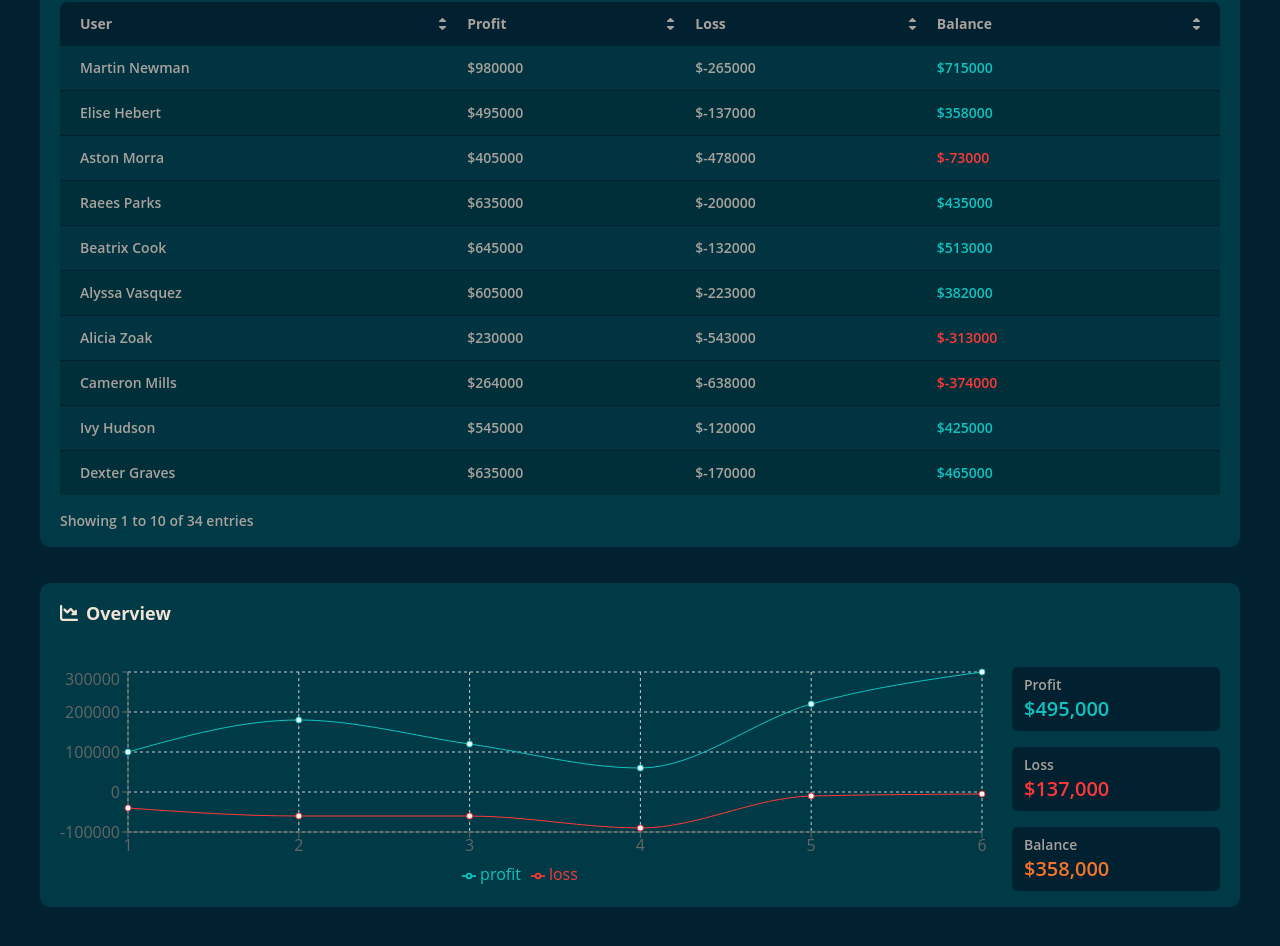
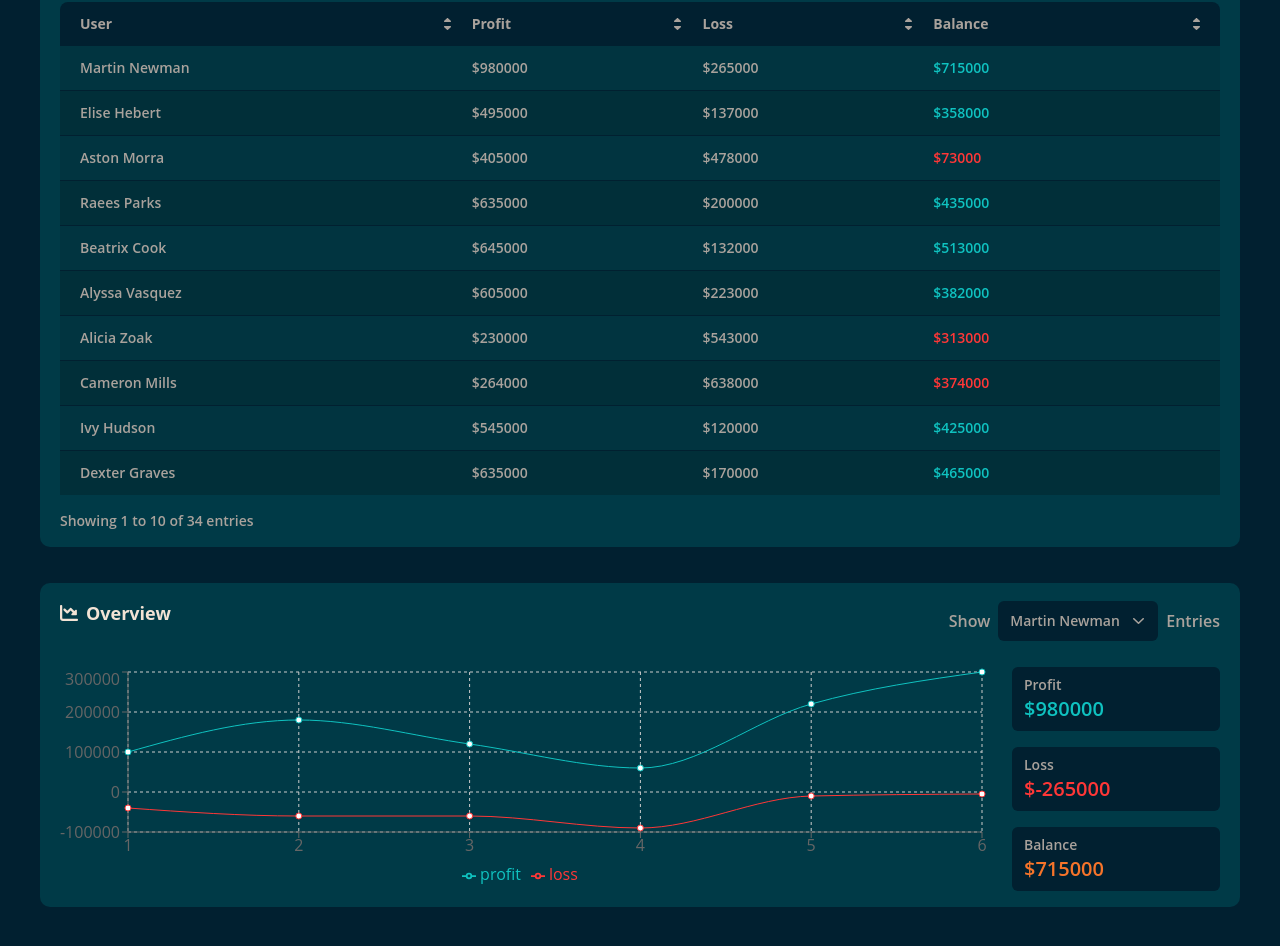
Before and after one commit to charliezone/fpfx-react-test, a React (Vite) app: page / in a window 1280 px wide. Shown: the part 260-1206 px from the top of the page. Built offline with nearby package versions, Linux system fonts and the light colour scheme; data requests are answered from the project's data file.

Commit message:
overview functionality

```diff
--- a/src/app/hooks.ts
+++ b/src/app/hooks.ts
@@ -1,5 +1,42 @@
-import { useDispatch, useSelector } from "react-redux"
-import type { AppDispatch, RootState } from "./store"
+import { useDispatch, useSelector } from "react-redux";
+import type { AppDispatch, RootState } from "./store";
+import { useGetUsersQuery } from "../features/Leaderboard/leaderboardApiSlice";
+import { TableHeadCellState } from "../features/Leaderboard/LeaderTable/TableHeadCell/tableHeadCellSlice";
 
-export const useAppDispatch = useDispatch.withTypes<AppDispatch>()
-export const useAppSelector = useSelector.withTypes<RootState>()
+export const useAppDispatch = useDispatch.withTypes<AppDispatch>();
+export const useAppSelector = useSelector.withTypes<RootState>();
+
+function constructQuery(
+    entries: number,
+    currentPage: number,
+    searchByUser: string,
+    orderBy: TableHeadCellState['orderBy'][0] | undefined,
+) {
+    let query = '';
+
+    query += `_limit=${entries}`;
+    query += `&_page=${currentPage}`;
+
+    if(searchByUser.length > 0)
+        query += `&q=${searchByUser}`;
+
+    if(orderBy)
+        query += `&_sort=name&_order=${orderBy[1]}`;
+
+    return query;
+}
+
+export function useUsersDataAndState() {
+    const displayEntries = useAppSelector((state) => state.displayEntries.value);
+    const paginator = useAppSelector((state) => state.paginator.value);
+    const searchByUser = useAppSelector((state) => state.searchByUser.value);
+    const orderBy = useAppSelector((state) => state.tableHeadCell.orderBy.find((item) => item[0] === 'user'));
+    const { data, isFetching } = useGetUsersQuery(constructQuery(displayEntries, paginator, searchByUser, orderBy));
+
+    return {
+        data,
+        isFetching,
+        displayEntries,
+        searchByUser,
+    };
+}
--- a/src/app/store.ts
+++ b/src/app/store.ts
@@ -5,6 +5,7 @@ import { displayEntrieSlice } from "../features/Leaderboard/DisplayEntries/displ
 import { paginatorSlice } from "../features/Leaderboard/Paginator/paginatorSlice";
 import { searchByUserSlice } from "../features/Leaderboard/SearchByUser/searchByUserSlice";
 import { tableHeadCellSlice } from "../features/Leaderboard/LeaderTable/TableHeadCell/tableHeadCellSlice";
+import { selectUsersSlice } from "../features/Overview/SelectUsers/selectUsersSlice";
 
 const rootReducer = combineSlices(
     apiSlice,
@@ -12,6 +13,7 @@ const rootReducer = combineSlices(
     paginatorSlice,
     searchByUserSlice,
     tableHeadCellSlice,
+    selectUsersSlice,
 );
 
 export type RootState = ReturnType<typeof rootReducer>;
--- a/src/features/Leaderboard/DisplayEntries/index.tsx
+++ b/src/features/Leaderboard/DisplayEntries/index.tsx
@@ -1,9 +1,10 @@
-import { ReactElement } from "react";
+import { ReactElement, ChangeEvent } from "react";
 import { selectEntry } from "./displayEntriesSlice";
-import { useAppSelector } from "../../../app/hooks";
+import { useAppDispatch, useAppSelector } from "../../../app/hooks";
 import { OptionSelector } from "../../common/OptionSelector";
 
 export function DisplayEntries() {
+    const dispatch = useAppDispatch();
     const optionSel = useAppSelector((state) => state.displayEntries.value);
 
     function getOptions() {
@@ -15,11 +16,15 @@ export function DisplayEntries() {
         return options;
     }
 
+    function handleOptionSelected(e: ChangeEvent<HTMLSelectElement>) {
+        dispatch(selectEntry(+e.target.value));
+    }
+
     return (
         <OptionSelector
             labelBefore="Show"
             labelAfter="Entries"
-            action={selectEntry}
+            handleOptionSelected={handleOptionSelected}
             style={{backgroundPosition: '35px center'}}
         >
             {getOptions()}
--- a/src/features/Leaderboard/LeaderTable/index.tsx
+++ b/src/features/Leaderboard/LeaderTable/index.tsx
@@ -74,9 +74,9 @@ export function LeaderTable({users}: LeaderTableProps) {
                                     ${profit}
                                 </td>
                                 <td className="pl-5 last:pr-5 py-3 font-semibold text-sm text-cloudy">
-                                    ${loss}
+                                    ${Math.abs(loss)}
                                 </td>
-                                <td className={`pl-5 last:pr-5 py-3 font-semibold text-sm ${balance > 0 ? 'text-java' : 'text-redOrange'}`}>${balance}</td>
+                                <td className={`pl-5 last:pr-5 py-3 font-semibold text-sm ${balance > 0 ? 'text-java' : 'text-redOrange'}`}>${Math.abs(balance)}</td>
                             </tr>
                         );
                     })}
--- a/src/features/Leaderboard/index.tsx
+++ b/src/features/Leaderboard/index.tsx
@@ -1,45 +1,19 @@
 import { useEffect } from 'react';
 import { CurrentDisplayedEntries } from './CurrentDisplayedEntries';
-import { useAppSelector } from '../../app/hooks';
 import { useAppDispatch } from '../../app/hooks';
 import { selectPage } from './Paginator/paginatorSlice';
-import { useGetUsersQuery } from './leaderboardApiSlice';
 import { DisplayEntries } from './DisplayEntries';
 import { LeaderTable } from './LeaderTable';
 import { Paginator } from './Paginator';
 import { SearchByUser } from './SearchByUser';
 import { DEFAULT_CURRENT_PAGE } from './Paginator/paginatorSlice';
 import { DEFAULT_DISPLAY_ENTRIES } from './DisplayEntries/displayEntriesSlice';
-import { TableHeadCellState } from './LeaderTable/TableHeadCell/tableHeadCellSlice';
+import { useUsersDataAndState } from '../../app/hooks';
 import Icon from './leaderboard-icon.svg';
-
-function constructQuery(
-    entries: number,
-    currentPage: number,
-    searchByUser: string,
-    orderBy: TableHeadCellState['orderBy'][0] | undefined,
-) {
-    let query = '';
-
-    query += `_limit=${entries}`;
-    query += `&_page=${currentPage}`;
-
-    if(searchByUser.length > 0)
-        query += `&q=${searchByUser}`;
-
-    if(orderBy)
-        query += `&_sort=name&_order=${orderBy[1]}`;
-
-    return query;
-}
 
 export function Leaderboard() {
     const dispatch = useAppDispatch();
-    const displayEntries = useAppSelector((state) => state.displayEntries.value);
-    const paginator = useAppSelector((state) => state.paginator.value);
-    const searchByUser = useAppSelector((state) => state.searchByUser.value);
-    const orderBy = useAppSelector((state) => state.tableHeadCell.orderBy.find((item) => item[0] === 'user'));
-    const { data, isFetching } = useGetUsersQuery(constructQuery(displayEntries, paginator, searchByUser, orderBy));
+    const { data, isFetching, displayEntries, searchByUser } = useUsersDataAndState();
 
     useEffect(() => {
         dispatch(selectPage(DEFAULT_CURRENT_PAGE))
--- a/src/features/Overview/SelectUsers/index.tsx
+++ b/src/features/Overview/SelectUsers/index.tsx
@@ -1,37 +1,39 @@
-import { useState, ReactElement } from "react";
+import { ReactElement, ChangeEvent } from "react";
 import { OptionSelector } from "../../common/OptionSelector";
+import { User } from "../../Leaderboard/leaderboardApiSlice";
+import { selectUser } from "./selectUsersSlice";
+import { useAppDispatch, useAppSelector } from "../../../app/hooks";
 
-export function SelectUsers() {
-    const [optionSelected, setOptionSelected] = useState<number | string>('Martin Newman');
-    const users: string[] = [
-        'Martin Newman',
-        'Elise Hebert',
-        'Aston Morra',
-        'Raees Parks',
-        'Beatrix Cook',
-        'Alyssa Vasquez',
-    ];
+type SelectUsersProps = {
+    users: User[];
+}
+
+export function SelectUsers({ users }: SelectUsersProps) {
+    const dispatch = useAppDispatch();
+    const userSelected = useAppSelector((state) => state.selectUsers.value);
+
+    function handleOptionSelected(e: ChangeEvent<HTMLSelectElement>) {
+        dispatch(selectUser(e.target.value));
+    }
 
     function getOptions() {
-        const options: ReactElement[] = [<option value={optionSelected} key={optionSelected}>{optionSelected}</option>];
+        const options: ReactElement[] = [];
 
         for (const user of users)
-            user !== optionSelected && options.push(<option value={user} key={user}>{user}</option>);
+            options.push(<option value={user.id} key={user.id}>{user.name} {user.lastname}</option>);
 
         return options;
     }
 
     return (
-
-        <div>
-            {/* <OptionSelector
-            labelBefore="Select user"
-            setOptionSelected={setOptionSelected}
+        <OptionSelector
+            labelBefore="Show"
+            labelAfter="Entries"
+            handleOptionSelected={handleOptionSelected}
             style={{backgroundPosition: '135px center'}}
             className="w-40"
         >
             {getOptions()}
-        </OptionSelector> */}
-        </div>
+        </OptionSelector>
     );
 }
--- /dev/null
+++ b/src/features/Overview/SelectUsers/selectUsersSlice.ts
@@ -0,0 +1,21 @@
+import { createSlice, PayloadAction } from "@reduxjs/toolkit";
+
+type SelectUsersState = {
+    value: string;
+}
+
+const initialState: SelectUsersState = {
+    value: '',
+}
+
+export const selectUsersSlice = createSlice({
+    name: 'selectUsers',
+    initialState,
+    reducers: {
+        selectUser(state, action: PayloadAction<string>) {
+            state.value = action.payload;
+        }
+    }
+});
+
+export const { selectUser } = selectUsersSlice.actions;
--- a/src/features/Overview/index.tsx
+++ b/src/features/Overview/index.tsx
@@ -1,33 +1,44 @@
 import { Chart } from './Chart';
 import { Indicator } from './Indicator';
 import { SelectUsers } from './SelectUsers';
+import { useUsersDataAndState } from '../../app/hooks';
+import { useAppSelector } from '../../app/hooks';
 import Icon from './chart-icon.svg';
 
 export function Overview() {
+    const { data, isFetching } = useUsersDataAndState();
+    const selectedUserId = useAppSelector((state) => state.selectUsers.value);
+    const selectedUser = data?.users.find((user) => user.id === selectedUserId);
+
+    const overviewInfo = selectedUser ? selectedUser : data ? data.users[0] : null;
+    const profit = overviewInfo?.profit.reduce((acc, curr) => acc + curr, 0);
+    const loss = overviewInfo?.loss.reduce((acc, curr) => acc + curr, 0);
+    const balance = profit && loss && profit - Math.abs(loss);
+
     return (
         <section className="container bg-secondary rounded-xl py-4 px-5">
             <header className="flex justify-between mb-6">
                 <div className="flex gap-2 mb-4 items-center">
                     <img src={Icon} alt="Leaderboard icon" /><h2 className="text-parchment font-bold text-lg leading-27">Overview</h2>
                 </div>
-                <SelectUsers />
+                <SelectUsers users={data?.users ?? []} />
             </header>
             <div className="flex justify-between">
-                <div className="grow -ml-3"><Chart/></div>
+                <div className="grow -ml-3"><Chart user={overviewInfo}/></div>
                 <div className="flex flex-col gap-4">
                     <Indicator
                         title="Profit"
-                        amount="$495,000"
+                        amount={`$${profit ?? ''}`}
                         currencyFontColorClass="text-java"
                     />
                     <Indicator
                         title="Loss"
-                        amount="$137,000"
+                        amount={`$${loss ?? ''}`}
                         currencyFontColorClass="text-redOrange"
                     />
                     <Indicator
                         title="Balance"
-                        amount="$358,000"
+                        amount={`$${balance ?? ''}`}
                         currencyFontColorClass="text-crusta"
                     />
                 </div>
--- a/src/features/common/OptionSelector/index.tsx
+++ b/src/features/common/OptionSelector/index.tsx
@@ -8,17 +8,11 @@ type OptionSelector = {
     labelAfter?: string;
     className?: string;
     children: ReactElement[];
-    action: ActionCreatorWithPayload<number, "displayEntries/selectEntry">;
+    handleOptionSelected: (e: ChangeEvent<HTMLSelectElement>) => void;
     style: Object;
 }
 
-export function OptionSelector({ labelBefore, labelAfter, className, children, action, style }: OptionSelector) {
-    const dispatch = useAppDispatch();
-
-    function handleOptionSelected(e: ChangeEvent<HTMLSelectElement>) {
-        dispatch(action(+e.target.value));
-    }
-
+export function OptionSelector({ labelBefore, labelAfter, className, children, handleOptionSelected, style }: OptionSelector) {
     return (
         <div className="flex items-center gap-2">
             <span className="text-cloudy leading-27 font-semibold">{labelBefore}</span>
```
Also changed, not shown: src/features/Overview/Chart/index.tsx (+13 -12 lines).
